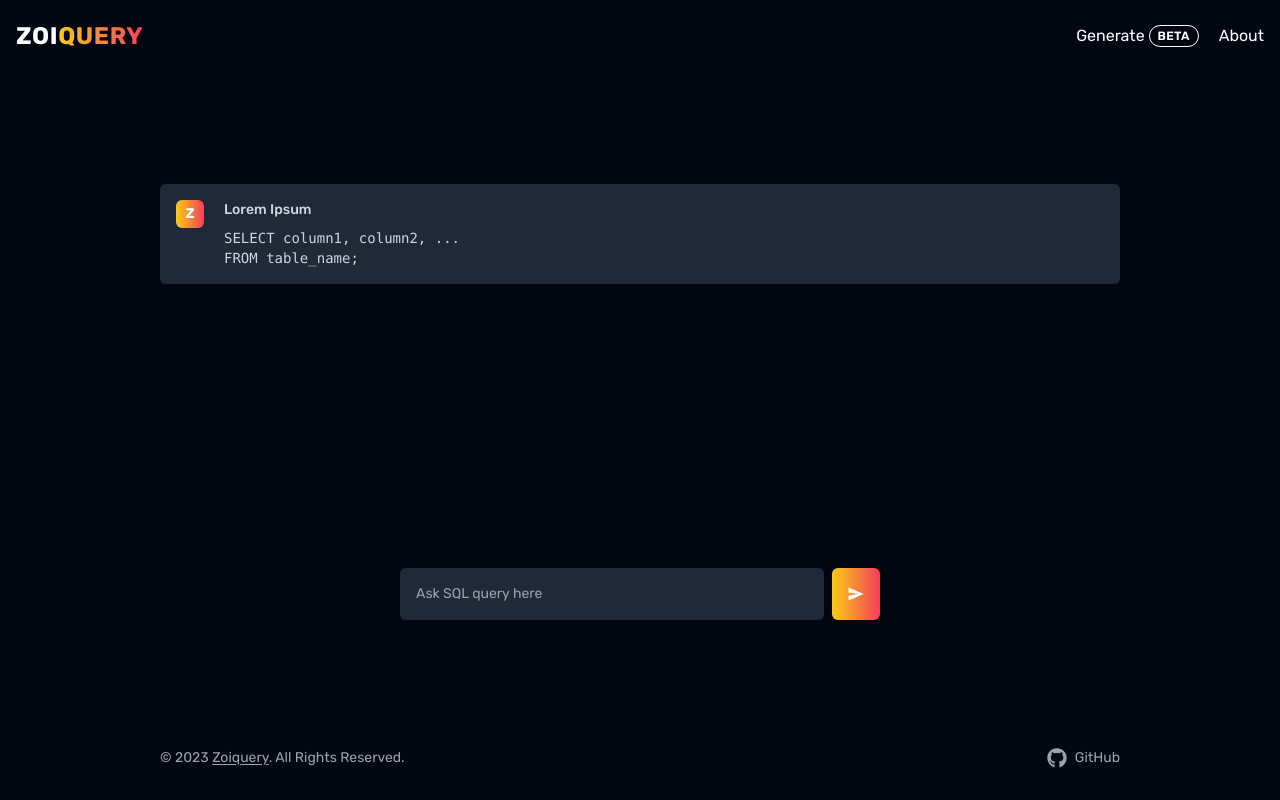
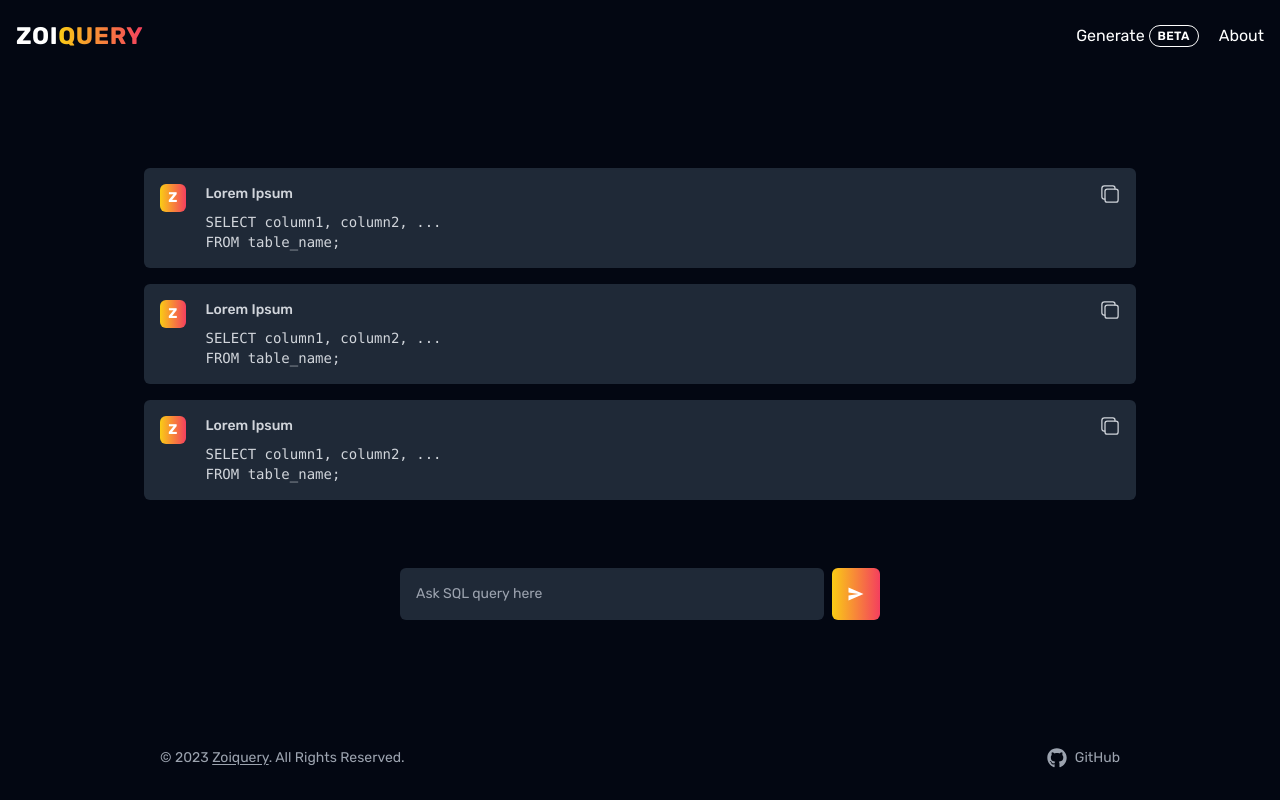
Before and after one commit to noeyislearning/zoiquery, a Next.js app: page / in a window 1280 px wide. Built offline with nearby package versions, Linux system fonts and the light colour scheme.

Commit message:
Add `copy` button

```diff
--- a/app/(site)/page.tsx
+++ b/app/(site)/page.tsx
@@ -1,7 +1,7 @@
 import React from 'react'
 
 // Importing React Icons
-import { IoSendSharp } from "react-icons/io5";
+import { IoSendSharp, IoCopyOutline } from "react-icons/io5";
 
 export default function Home() {
   return (
@@ -10,31 +10,69 @@ export default function Home() {
           {/* Prompt Section */}
           <div className="pt-20 w-full max-w-screen flex justify-center">
             <div className="p-4 mx-auto h-[50vh] w-[80vw] overflow-y-auto">
-              <div className="p-4 flex flex-col justify-between">
+              <div className="flex flex-col justify-between">
                 {/* Prompts */}
                 <div className="mb-4 py-4 px-4 bg-gray-800 rounded-md text-gray-300">
-                  <div className="flex flex-row gap-5 items-start text-sm">
-                    <div
-                        className="relative inline-flex items-center justify-center w-7 h-7 overflow-hidden bg-gradient-to-r from-yellow-400 to-rose-500 rounded-md">
+                  <div className="flex flex-row gap-5 items-start text-sm justify-between">
+                    <div className="relative inline-flex items-center justify-center w-7 h-7 overflow-hidden bg-gradient-to-r from-yellow-400 to-rose-500 rounded-md">
                       <span className="font-bold text-white">Z</span>
                     </div>
-                    <div className="flex flex-col gap-2">
+                    <div className="flex flex-col gap-2 w-full">
                       <div className="font-medium">Lorem Ipsum</div>
                       <div className="font-mono">
                         SELECT column1, column2, ... <br />
                         FROM table_name;
                       </div>
                     </div>
+                    <button>
+                      <IoCopyOutline className="w-5 h-5"/>
+                    </button>
+                  </div>
+                </div>
+                {/* Prompts */}
+                <div className="mb-4 py-4 px-4 bg-gray-800 rounded-md text-gray-300">
+                  <div className="flex flex-row gap-5 items-start text-sm justify-between">
+                    <div className="relative inline-flex items-center justify-center w-7 h-7 overflow-hidden bg-gradient-to-r from-yellow-400 to-rose-500 rounded-md">
+                      <span className="font-bold text-white">Z</span>
+                    </div>
+                    <div className="flex flex-col gap-2 w-full">
+                      <div className="font-medium">Lorem Ipsum</div>
+                      <div className="font-mono">
+                        SELECT column1, column2, ... <br />
+                        FROM table_name;
+                      </div>
+                    </div>
+                    <button>
+                      <IoCopyOutline className="w-5 h-5"/>
+                    </button>
+                  </div>
+                </div>
+                {/* Prompts */}
+                <div className="mb-4 py-4 px-4 bg-gray-800 rounded-md text-gray-300">
+                  <div className="flex flex-row gap-5 items-start text-sm justify-between">
+                    <div className="relative inline-flex items-center justify-center w-7 h-7 overflow-hidden bg-gradient-to-r from-yellow-400 to-rose-500 rounded-md">
+                      <span className="font-bold text-white">Z</span>
+                    </div>
+                    <div className="flex flex-col gap-2 w-full">
+                      <div className="font-medium">Lorem Ipsum</div>
+                      <div className="font-mono">
+                        SELECT column1, column2, ... <br />
+                        FROM table_name;
+                      </div>
+                    </div>
+                    <button>
+                      <IoCopyOutline className="w-5 h-5"/>
+                    </button>
                   </div>
                 </div>
               </div>
             </div>
           </div>
           {/* Input */}
-          <div className="w-full max-w-screen flex justify-center">  {/* Added flex and justify-center to center the children */}
-            <div className="p-4 w-full max-w-lg">  {/* Adjusted width to make input field smaller */}
+          <div className="w-full max-w-screen flex justify-center">
+            <div className="p-4 w-full max-w-lg">
               <div className="flex gap-2">
-                <input className="p-4 text-gray-300 font-normal text-sm bg-gray-800 rounded-md overflow-y-auto w-full" placeholder={"Ask SQL query here"}/>  {/* Added w-full to make input take up available space */}
+                <input className="p-4 text-gray-300 font-normal text-sm bg-gray-800 rounded-md overflow-y-auto w-full" placeholder={"Ask SQL query here"}/>
                 <button className="p-4 bg-gradient-to-r from-yellow-400 to-rose-500 rounded-md">
                   <IoSendSharp className="text-bold"/>
                 </button>
```
